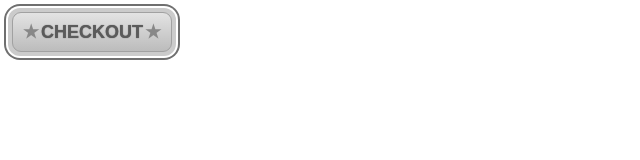
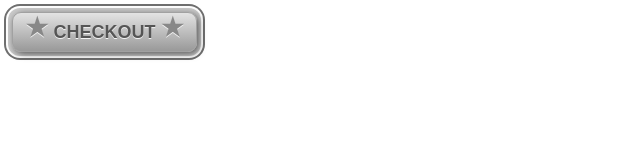
Before and after one commit to aamEgo/external-courses, a plain HTML site: page task9/mission3/mission3.html in a window 1280 px wide. Shown: the whole page, without its empty margins (0-640 px from the left). Drawn offline with Linux system fonts and the light colour scheme.

Commit message:
button fix

```diff
--- a/task9/mission3/style.css
+++ b/task9/mission3/style.css
@@ -7,27 +7,38 @@
 }
 
 .stars_button {
-    min-width: 160px;
+    min-width: 185px;
     height: 40px;
     font-size: 15px;
     border: 0.8px solid rgb(161, 161, 161);
     outline: none;
-    background: linear-gradient(to top, rgb(188, 188, 188), rgb(227, 227, 227));
+/*    background: linear-gradient(to bottom, #dcdcdc, #aaaaaa);*/
+    background: linear-gradient(to top,rgb(153, 153, 153), rgb(227, 227, 227));
     border-radius: 9px;
+    box-shadow: 2px 2px 7px 0px #00000091;
 }
 
 .stars_button span {
-    color: rgb(91, 91, 91);
+    position: relative;
+    color: #555555;
     font: 1.2em sans-serif;
-    text-shadow: 0 0 1px #505050;
+    text-shadow: 0px 0.5px 0.5px #ffffffd6;
     text-transform: uppercase;
     font-weight: bold;
 }
 
 .stars_button span:after, .stars_button span:before {
-    margin-left: 2px;
-    margin-right: 2px;
-    color: rgb(136, 136, 136);
+    top: -9px;
+    position: absolute;
+    font-size: 1.4em;
+    color: #888888;
     content: '★';
-    text-shadow: initial;
 }
+
+.stars_button span:after{
+    right: -28px;
+}
+
+.stars_button span:before{
+    left: -28px;
+}
```
Also changed, not shown: task9/README.md.
